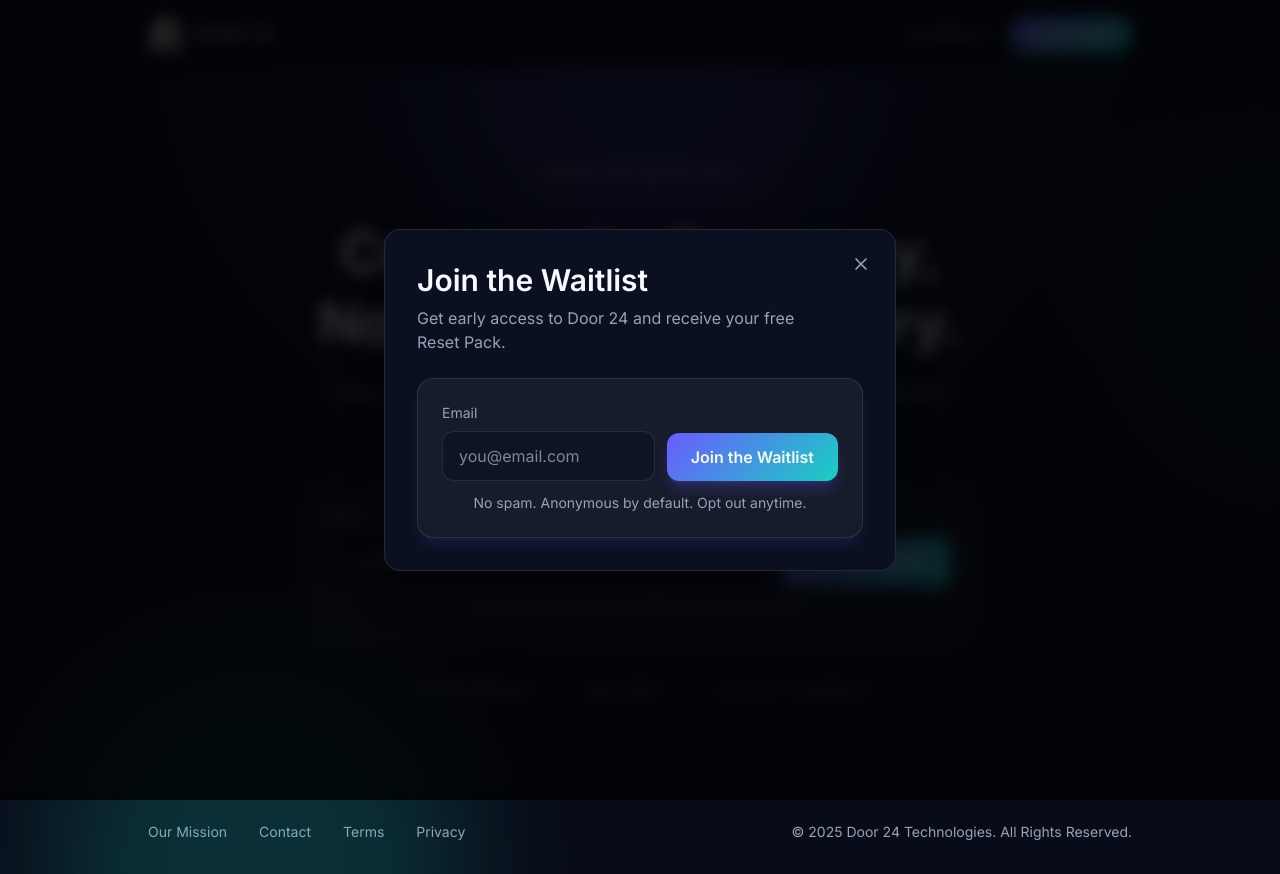
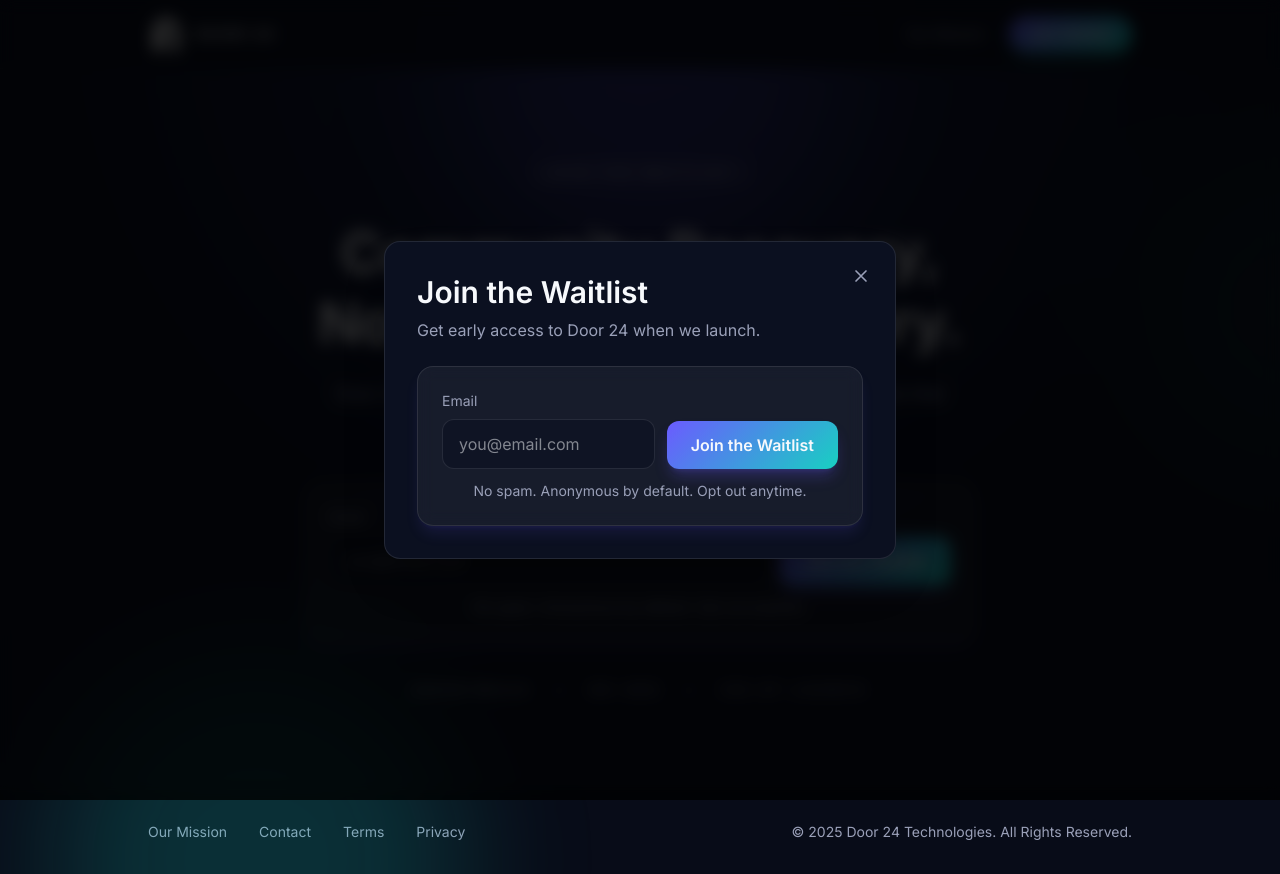
Before and after one commit to Door24Tech/door24-web, a Next.js app: page / in a window 1280 px wide. Both pictures are taken after a click on the button "Join Waitlist". Built offline with nearby package versions, Linux system fonts and the light colour scheme.

Commit message:
Remove all mentions of Reset Pack from website copy

```diff
--- a/src/app/components/WaitlistForm.tsx
+++ b/src/app/components/WaitlistForm.tsx
@@ -9,7 +9,7 @@
   message: string;
 };
 
-const successMessage = "Check your inbox for the Reset Pack.";
+const successMessage = "You're on the list! We'll notify you when we launch.";
 
 const defaultMessage = "No spam. Anonymous by default. Opt out anytime.";
 
--- a/src/app/components/WaitlistModal.tsx
+++ b/src/app/components/WaitlistModal.tsx
@@ -89,7 +89,7 @@
             Join the Waitlist
           </h2>
           <p className="mt-2 text-sm text-[var(--door24-muted)] sm:text-base">
-            Get early access to Door 24 and receive your free Reset Pack.
+            Get early access to Door 24 when we launch.
           </p>
         </div>
 
--- a/src/app/layout.tsx
+++ b/src/app/layout.tsx
@@ -12,7 +12,7 @@
 export const metadata: Metadata = {
   title: "Door 24 — Community Recovery, Not Counting Recovery",
   description:
-    "Join the Door 24 waitlist to get early access to the community-powered recovery app and receive the free Reset Pack.",
+    "Join the Door 24 waitlist to get early access to the community-powered recovery app.",
   metadataBase: new URL("https://door24.app"),
   openGraph: {
     title: "Door 24 — Community Recovery, Not Counting Recovery",
```
